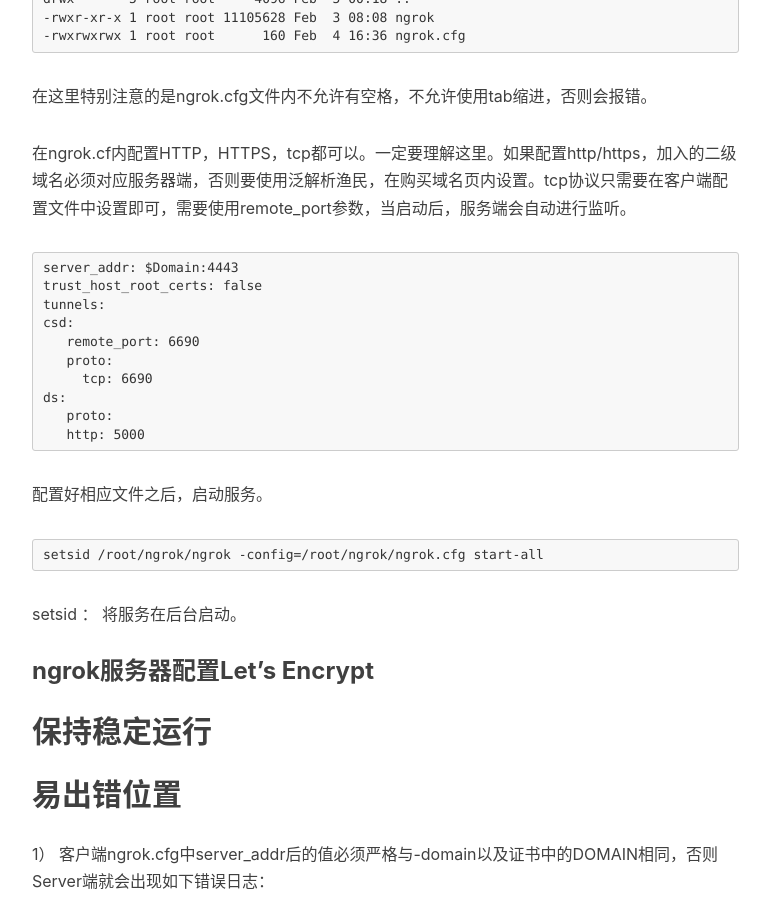
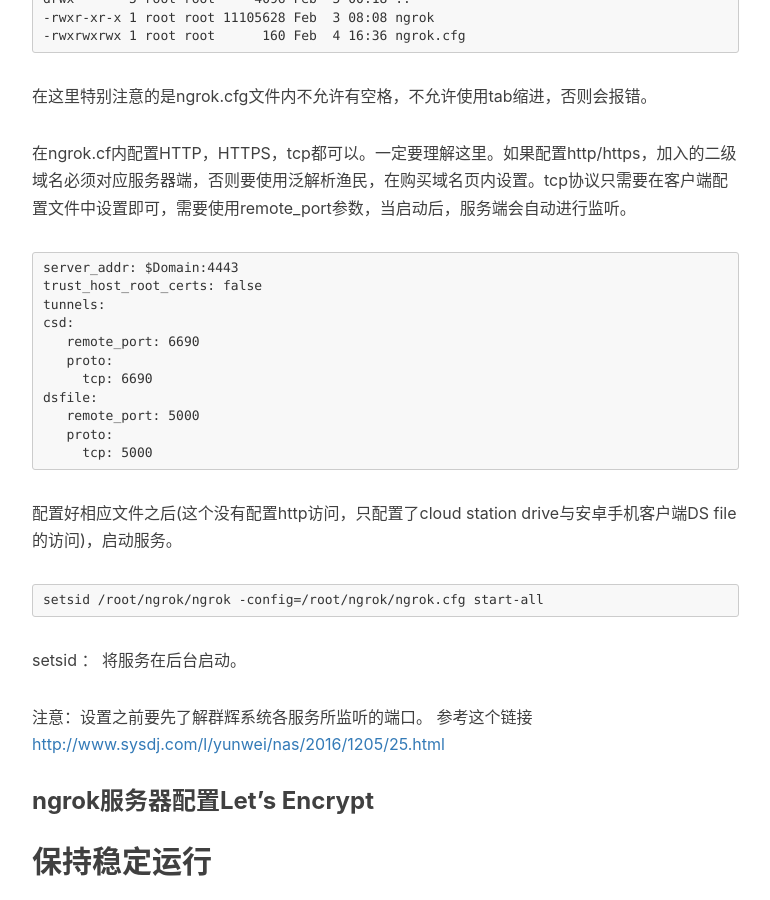
Before and after one commit to program-engineer/program-engineer.github.io, a Jekyll site: the page built from _posts/2018-2-3-ngrok-dsnas-let-encrypted.markdown, in a window 1280 px wide and 900 px high, scrolled down 6928 px. Shown: the whole window, without its empty margins (233-1003 px from the left). Built offline with Jekyll 4.4.1, drawn with Linux system fonts in a browser that asks for light colours; nearby versions of some CDN libraries; comment, search, counter and statistics services are not loaded.

Commit message:
ngrok客户端配置

```diff
--- a/_posts/2018-2-3-ngrok-dsnas-let-encrypted.markdown
+++ b/_posts/2018-2-3-ngrok-dsnas-let-encrypted.markdown
@@ -198,15 +198,19 @@
        remote_port: 6690
        proto:
          tcp: 6690
-    ds:
+    dsfile:
+       remote_port: 5000
        proto:
-       http: 5000
+         tcp: 5000
 
-配置好相应文件之后，启动服务。
+配置好相应文件之后(这个没有配置http访问，只配置了cloud station drive与安卓手机客户端DS file的访问)，启动服务。
 
     setsid /root/ngrok/ngrok -config=/root/ngrok/ngrok.cfg start-all
 
 setsid ： 将服务在后台启动。
+
+注意：设置之前要先了解群辉系统各服务所监听的端口。
+参考这个链接 [http://www.sysdj.com/l/yunwei/nas/2016/1205/25.html](http://www.sysdj.com/l/yunwei/nas/2016/1205/25.html)
 
 
 ### ngrok服务器配置Let's Encrypt
```
